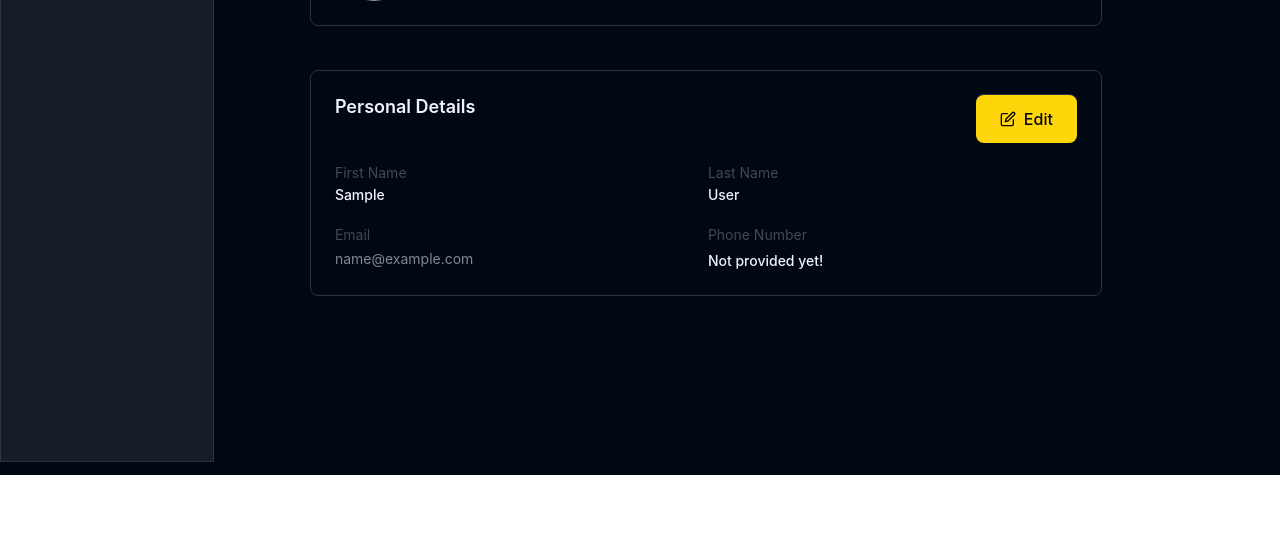
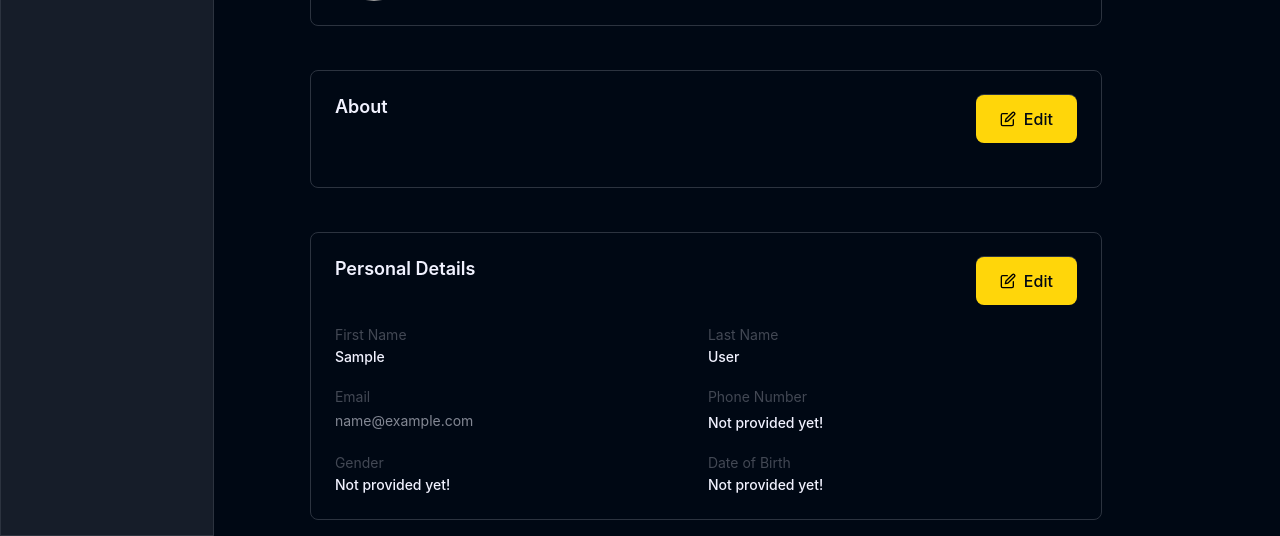
Before and after one commit to hetchaudhari123/StudyNotion, a React (Create React App) app: page /dashboard/my-profile in a window 1280 px wide. Shown: the part 325-861 px from the top of the page. Before the commit the page ends 800 px from the top, so only its background shows below. Built offline with nearby package versions, Linux system fonts and the light colour scheme; no server answers; sample sign-in values are in the browser's storage; grey boxes are pictures that could not be loaded.

Commit message:
Done with the settings

```diff
--- a/src/components/core/Dashboard/FormSettings.jsx
+++ b/src/components/core/Dashboard/FormSettings.jsx
@@ -7,7 +7,7 @@ import { FaRegEyeSlash } from "react-icons/fa";
 import { FaRegEye } from "react-icons/fa6";
 import { FiTrash2 } from "react-icons/fi";
 import { useDispatch } from 'react-redux'
-import { setProfile } from '../../../services/operations/profileAPI'
+import { deleteProfile, setProfile } from '../../../services/operations/profileAPI'
 import { useNavigate } from 'react-router-dom'
 const FormSettings = () => {
     const profession = [
@@ -29,11 +29,14 @@ const FormSettings = () => {
     const [showChangePassword, setShowChangePassword] = useState(false);
     const { user } = useSelector(state => state.profile);
     const [imageUrl, setImageUrl] = useState(`${user?.image}`);
+    const navigate = useNavigate();
+
+
     const initialValues = {
         file:'',
         display: `${user?.firstName + " " + user?.lastName}`,
         profession: `${user?.additionalDetails?.profession}`,
-        dob: `${user?.additionalDetails?.dateOfBirth ?? '2024-01-24'}`,
+        dob: `${user?.additionalDetails?.dateOfBirth ?? ''}`,
         gender: `${user?.additionalDetails?.gender ?? ""}`,
         countrycode: "+91",
         phoneNo: `${user?.additionalDetails?.contactNumber ?? ""}`,
@@ -54,7 +57,6 @@ const FormSettings = () => {
     });
 
     const selectedValue = watch('gender');
-    const navigate = useNavigate();
     const submitSettings = (data) => {
       console.log(data);
       dispatch(setProfile(data,setLoading,user?.email,user?.image));
@@ -78,7 +80,9 @@ const FormSettings = () => {
         }
         return;
     }
-
+    const deleteHandler = () => {
+        dispatch(deleteProfile(setLoading,navigate));
+    }
     return (
         <form onSubmit={handleSubmit(submitSettings)} className='my-4 mx-auto w-[400px]  lg:ml-24 lg:mt-8 lg:w-[792px] '>
             <div className='flex flex-col gap-11'>
@@ -413,10 +417,10 @@ const FormSettings = () => {
                         </div>
                     </div>
                 </div>
-                <div className='p-6 gap-5 rounded-lg flex flex-row border cursor-pointer bg-richblack-900  border-pink-700 '>
-                    <div className='w-fit h-fit'>
+                <div className='p-6 gap-5 rounded-lg flex flex-row border bg-richblack-900  border-pink-700 '>
+                    <div className='w-fit h-fit cursor-pointer' onClick={deleteHandler}>
                         <div className='p-3.5 flex gap-2.5 rounded-full
-                        bg-pink-700 text-2xl cursor-pointer '>
+                        bg-pink-700 text-2xl  '>
                             <FiTrash2 />
                         </div>
                     </div>
@@ -431,14 +435,18 @@ const FormSettings = () => {
 
                         </div>
 
-                        <div className='font-inter text-base italic font-medium leading-6 text-left text-pink-300 '>
+                        <div className='font-inter text-base italic font-medium leading-6 text-left text-pink-300  cursor-pointer' onClick={deleteHandler}>
                             I want to delete my account.
                         </div>
                     </div>
                 </div>
                 <div className='flex flex-row justify-end gap-4'>
 
-                    <CTAButton active={false} bgColor={"bg-richblack-700"}>
+                    <CTAButton active={false} bgColor={"bg-richblack-700"} onClick={
+                        () => {
+                            navigate('/dashboard/my-profile');
+                        }
+                    }>
 
                         <div className='font-inter text-base font-medium leading-6 text-center text-richblack-5'>
                             Cancel
--- a/src/components/core/Dashboard/MyProfile.jsx
+++ b/src/components/core/Dashboard/MyProfile.jsx
@@ -7,7 +7,7 @@ const MyProfile = () => {
   console.log(user);
   return (
     <div>
-      <Header text1={"My Profile"} text2 = {"My Profile"}></Header>
+      <Header text1={"My Profile"} text2={"My Profile"}></Header>
       <div className='mt-4 mx-4 mb-4 lg:ml-24 lg:mt-8 lg:w-[792px]   flex flex-col gap-11'>
         <div className=' text-richblack-800 p-6 flex flex-row gap-5 items-center justify-between rounded-lg border border-richblack-700'>
           <div className=' flex flex-row items-center gap-6 '>
@@ -30,7 +30,27 @@ const MyProfile = () => {
           </div>
         </div>
 
-      <div className='p-6 flex flex-col  text-richblack-800 gap-5 rounded-lg border border-richblack-700'>
+        <div className='p-6 flex flex-col  text-richblack-800 gap-5 rounded-lg border border-richblack-700 '>
+          <div className='flex flex-row gap-5 w-full justify-between'>
+            <div className='font-inter text-lg font-semibold leading-6 text-left text-richblack-5'>
+              About
+            </div>
+            <div>
+              <EditBtn></EditBtn>
+            </div>
+          </div>
+          <div className='w-full  flex flex-row gap-1 '>
+            <div className='w-1/2 flex flex-col gap-0.5 justify-between    '>
+
+
+
+
+              <div className='font-inter text-sm font-normal leading-6 text-left text-richblack-300'>{user?.additionalDetails?.about}</div>
+            </div>
+
+          </div>
+        </div>
+        <div className='p-6 flex flex-col  text-richblack-800 gap-5 rounded-lg border border-richblack-700 '>
           <div className='flex flex-row gap-5 w-full justify-between'>
             <div className='font-inter text-lg font-semibold leading-6 text-left text-richblack-5'>
               Personal Details
@@ -53,7 +73,7 @@ const MyProfile = () => {
 
             </div>
           </div>
-        <div className='w-full  flex flex-row gap-1'>
+          <div className='w-full  flex flex-row gap-1 '>
             <div className='w-1/2 flex flex-col gap-0.5 justify-between    '>
 
               <div className='font-inter text-sm font-normal leading-5 text-left text-richblack-600'>Email</div>
@@ -67,8 +87,25 @@ const MyProfile = () => {
               <div className='font-inter text-sm font-medium leading-5 text-left text-richblack-5'>{user?.additionalDetails?.contactNumber ?? "Not provided yet!"}</div>
 
             </div>
+
+          </div>
+          <div className='w-full  flex flex-row gap-1'>
+
+            <div className='w-1/2 flex flex-col gap-0.5 justify-between  '>
+              <div className='font-inter text-sm font-normal leading-5 text-left text-richblack-600'>Gender</div>
+
+              <div className='font-inter text-sm font-medium leading-5 text-left text-richblack-5'>{user?.additionalDetails?.gender ?? "Not provided yet!"}</div>
+
+            </div>
+            <div className='w-1/2 flex flex-col gap-0.5 justify-between  '>
+              <div className='font-inter text-sm font-normal leading-5 text-left text-richblack-600'>Date of Birth</div>
+
+              <div className='font-inter text-sm font-medium leading-5 text-left text-richblack-5'>{user?.additionalDetails?.dateOfBirth ?? "Not provided yet!"}</div>
+
             </div>
           </div>
+        </div>
+
       </div>
     </div>
 
--- a/src/components/core/Dashboard/Sidebar.jsx
+++ b/src/components/core/Dashboard/Sidebar.jsx
@@ -25,11 +25,20 @@ const Sidebar = () => {
         })
       }
       <div className='flex mx-auto w-10/12 mt-6 mb-6  gap-3 border border-richblack-600 h-[1px]'></div>
-      <SidebarLink path={"/dashboard/settings"} icon={"VscSettingsGear"} text={"Settings"} modal></SidebarLink>
-      {/* <SidebarLink path={"/dashboard/logout"} icon={"FiLogOut"} text={"Log Out"}></SidebarLink> */}
+
+
+
+
+      <SidebarLink path={"/dashboard/settings"} icon={"VscSettingsGear"} text={"Settings"} modal={modal}>
+      </SidebarLink>
+
+
+
+
       <div onClick={() => {
+        console.log("MODAL CALLED.....")
         setModal(true);
-      }} className={`cursor-pointer flex flex-row  items-center font-inter text-sm font-medium leading-6 text-left py-2 px-6 gap-3 bg-richblack-800  ${(modal) ? ("border-l-2 border-yellow-50 text-yellow-50 bg-yellow-800") :
+      }} className={` cursor-pointer flex flex-row  items-center font-inter text-sm font-medium leading-6 text-left py-2 px-6 gap-3 bg-richblack-800  ${(modal) ? ("border-l-2 border-yellow-50 text-yellow-50 bg-yellow-800") :
         ("text-richblack-300 ")}`}>
         <div>
 
@@ -46,7 +55,7 @@ const Sidebar = () => {
 
 
 
-        <div style={{ backgroundColor: 'rgba(189, 189, 189, 0.9)' }} className={`fixed ${modal ? ("opacity-100") : ("hidden opacity-0") } top-0 left-0 bottom-0 right-0 transition-all duration-200`}>
+      <div style={{ backgroundColor: 'rgba(189, 189, 189, 0.9)' }} className={`fixed ${modal ? ("opacity-100") : ("hidden opacity-0")} top-0 left-0 bottom-0 right-0 transition-all duration-200`}>
 
         <ConfirmationModal
           onClickBtn1={() => { dispatch(logout(navigate)) }} onClickBtn2={() => { setModal(false) }}
--- a/src/components/core/Dashboard/SidebarLink.jsx
+++ b/src/components/core/Dashboard/SidebarLink.jsx
@@ -3,7 +3,8 @@ import * as Icons from "react-icons/vsc"
 import { useSelector } from 'react-redux';
 import { useLocation } from 'react-router-dom';
 import { Link } from 'react-router-dom';
-const SidebarLink = ({ type, icon, text, path,modal }) => {
+import { useEffect } from 'react';
+const SidebarLink = ({ type, icon, text, path,modal  }) => {
   const Icon = Icons[icon];
   const location = useLocation();
   const { user } = useSelector((state) => state.profile);
--- a/src/services/apis.js
+++ b/src/services/apis.js
@@ -16,7 +16,7 @@ export const profileEndpoints = {
   GET_USER_ENROLLED_COURSES_API: BASE_URL + "/profile/get-enrolled-courses",
   // BY ME
   GET_COUNT_USERS_API:BASE_URL + '/profile/get-number-of-users',
-
+  DELETE_USER_API:BASE_URL + '/profile/delete-profile'
 }
 
 // STUDENTS ENDPOINTS
--- a/src/services/operations/authAPI.js
+++ b/src/services/operations/authAPI.js
@@ -185,8 +185,10 @@ export function logout(navigate) {
     localStorage.removeItem("token")
     localStorage.removeItem("user")
     if(navigate) toast.success("Logged Out")
-    if(navigate)
-    navigate("/")
+    if(navigate){
+      console.log("INSIDE LOG OUT");
+      navigate("/")
+    }
   }
 }
 
```
Also changed, not shown: src/services/operations/profileAPI.js (+26 -5 lines). Lines whose indentation alone changed are shown as unchanged.
